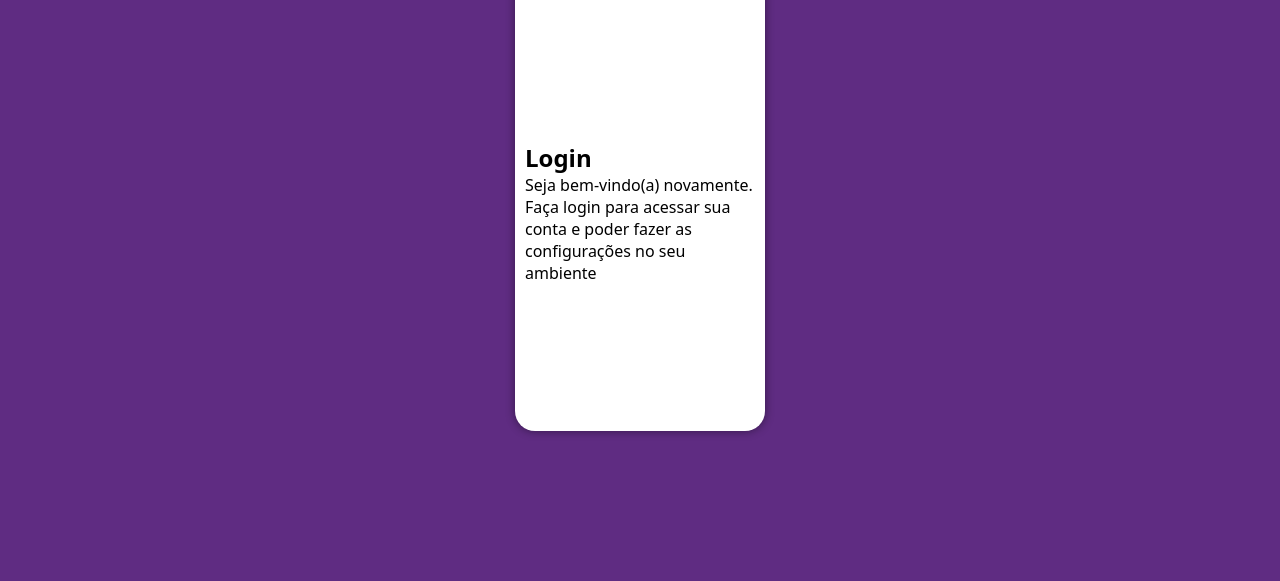
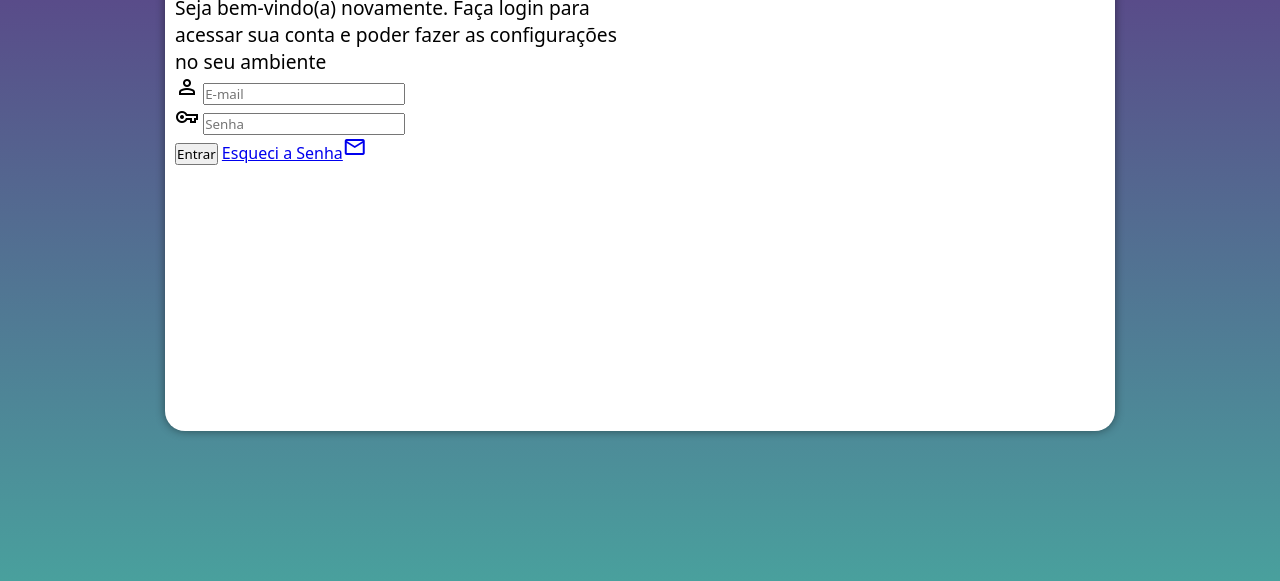
Before and after one commit to gustavocorrea86/projeto-login, a plain HTML site: page index.html in a window 1280 px wide. Shown: the part 219-800 px from the top of the page. Drawn offline with nearby package versions, Linux system fonts and the light colour scheme.

Commit message:
criação de formulario

```diff
--- /dev/null
+++ b/estilos/mediaqueries.css
@@ -0,0 +1,44 @@
+@charset "UTF-8";
+
+@media screen and (min-width: 768px) and (max-width: 992px) {
+    body{
+        background-image:linear-gradient(to top, #49a09d, #5f2c82) ;
+    }
+    section#login{
+        width: 80vw;
+    }
+    div#imagem{
+        float: left;
+        width: 30%;
+        height: 100%;
+    }
+    div#formulario{
+        float: right;
+        width: 70%;
+    }
+
+}
+@media screen and (min-width: 992px) {
+    body{
+        background-image:linear-gradient(to top, #49a09d, #5f2c82) ;
+    }
+    section#login{
+        width: 950px;
+    }
+    div#imagem{
+        float: right;
+        width: 50%;
+        height: 100%;
+    }
+    div#formulario{
+        float: left;
+        width: 50%;
+    }
+    div#formulario > h1{
+       font-size: 2em;
+    }
+    div#formulario > p{
+        font-size: 1.2em;
+    }
+
+}
--- a/estilos/style.css
+++ b/estilos/style.css
@@ -21,7 +21,7 @@ main{
     width: 100vw;
     height: 100vh;
 }
-#login{
+section#login{
     position: absolute;
     left: 50%;
     top: 50%;
@@ -33,15 +33,25 @@ main{
     height: 500px;
     border-radius: 20px;
     box-shadow: 0px 0px 10px rgba(0, 0, 0, 0.452);
+
+    transition: width 0.3s, height 0.3s;
+    transition-timing-function: ease;
 }
-#imagem{
+div#imagem{
     display: block;
     background-image: url(../image\ login.jpg);
     height: 200px;
     background-size: cover;
     background-repeat: no-repeat;
 }
-#formulario{
+div#formulario{
     display: block;
     padding: 10px;
 }
+div#formulario > h1{
+    text-align: center;
+    margin-bottom: 10px;
+}
+div#formulario > p{
+    font-size: 0.8em;
+}
--- a/index.html
+++ b/index.html
@@ -4,18 +4,35 @@
     <meta charset="UTF-8">
     <meta name="viewport" content="width=device-width, initial-scale=1.0">
     <link rel="stylesheet" href="estilos/style.css">
+    <link rel="stylesheet" href="estilos/mediaqueries.css">
+    <link rel="stylesheet" href="https://fonts.googleapis.com/css2?family=Material+Symbols+Outlined:opsz,wght,FILL,GRAD@20..48,100..700,0..1,-50..200" />
     <title>Document</title>
 </head>
 <body>
     <main>
         <section id="login">
+
             <div id="imagem">
 
             </div>
+
             <div id="formulario">
                 <h1>Login</h1>
                 <p>Seja bem-vindo(a) novamente. Faça login para acessar sua conta e poder fazer as configurações no seu ambiente</p>
+
                 <form action="login.php" method="post">
+                    <div class="campo">
+                        <span class="material-symbols-outlined">person</span>
+                        <input type="email" name="login" id="ilogin" placeholder="E-mail" autocomplete="email" required maxlength="30">
+                        <label for="ilogin"></label>
+                    </div>
+                    <div class="campo">
+                        <span class="material-symbols-outlined">vpn_key</span>
+                        <input type="password" name="senha" id="isenha" placeholder="Senha" autocomplete="current-password" required minlength="6" maxlength="8">
+                        <label for="isenha"></label>
+                    </div>
+                    <input type="submit" value="Entrar">
+                    <a href="esqueci.html">Esqueci a Senha<span class="material-symbols-outlined">mail</span></a>
 
                 </form>
 
```
